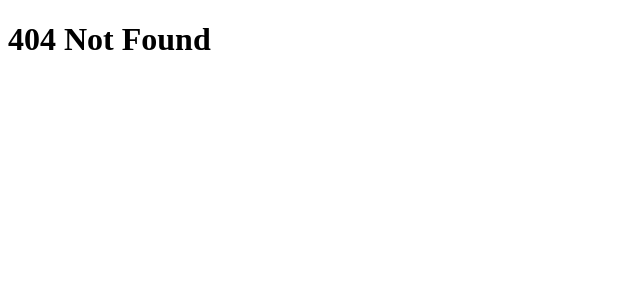
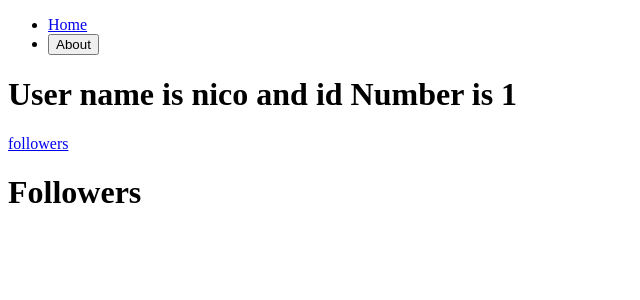
Before and after one commit to goodafteryoon/react-router-v6, a React (Create React App) app: page /users/1/followers in a window 1280 px wide. Before the commit this address had no page. Shown: the top 300 px of the page, without its empty margins (0-640 px from the left). Built offline with nearby package versions, Linux system fonts and the light colour scheme.

Commit message:
feat : Outlet 사용하여 자식 컴포넌트 렌더하기

```diff
--- /dev/null
+++ b/src/screens/users/Followers.tsx
@@ -0,0 +1,5 @@
+const Followers = () => {
+  return <h1>Followers</h1>;
+};
+
+export default Followers;
--- a/src/screens/users/User.tsx
+++ b/src/screens/users/User.tsx
@@ -1,4 +1,4 @@
-import { useParams } from 'react-router-dom';
+import { Link, Outlet, useParams } from 'react-router-dom';
 import { users } from '../../db';
 
 const User = () => {
@@ -6,9 +6,15 @@ const User = () => {
   console.log(typeof Number(id));
 
   return (
-    <h1>
-      User name is {users[Number(id) - 1].name} and id Number is {id}{' '}
-    </h1>
+    <>
+      <h1>
+        User name is {users[Number(id) - 1].name} and id Number is {id}{' '}
+      </h1>
+      <div>
+        <Link to={'followers'}>followers</Link>
+        <Outlet />
+      </div>
+    </>
   );
 };
 
```
Also changed, not shown: src/Router.tsx (+6 -1 lines).
